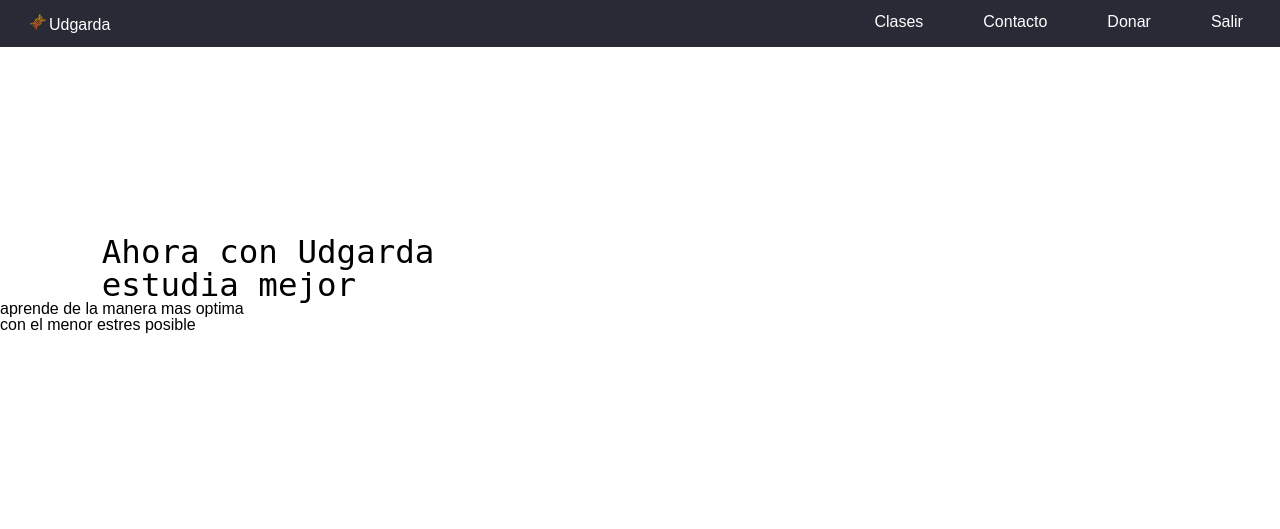
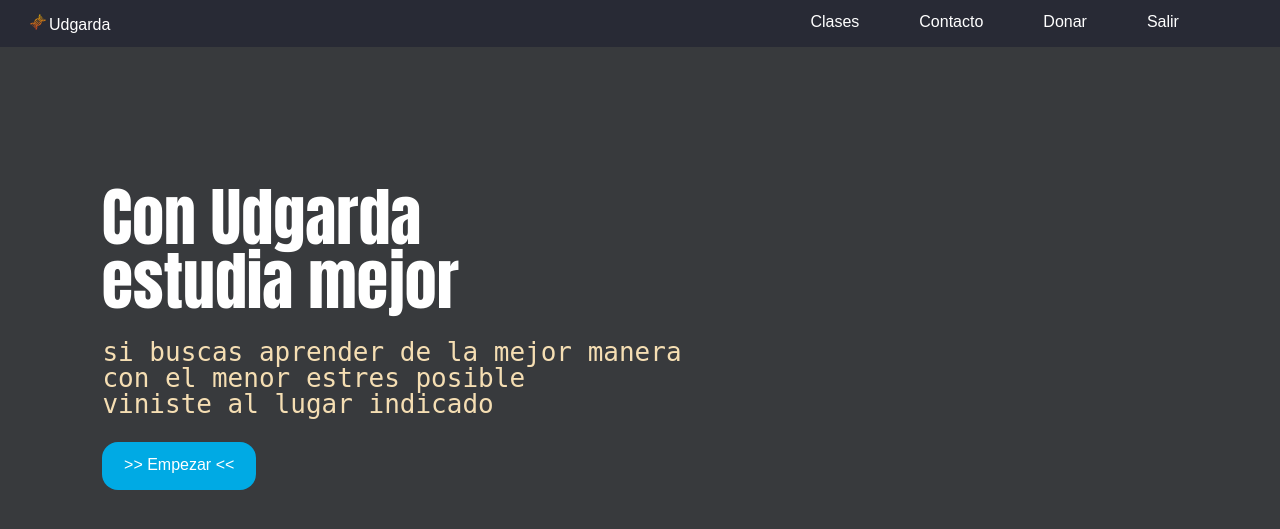
Before and after one commit to tomiivazqueznwn12/my_page, a Django app: page / in a window 1280 px wide. Shown: the top 529 px of the page. Run offline with Django 4.2, Linux system fonts and the light colour scheme; a user stored in the database is signed in.

Commit message:
boton de clases hecho

```diff
--- a/mypage/mypage/urls.py
+++ b/mypage/mypage/urls.py
@@ -26,4 +26,5 @@ urlpatterns = [
     path("login/", LoginView.as_view(), name="login"),
     path("signup/", user_views.SignUpView.as_view(),name="signup"),
     path("logout/",user_views.logout_view,name="logout"),
+    path("/clases",user_views.redirect_to,name="clases")
 ]
--- a/mypage/users/static/login/style.css
+++ b/mypage/users/static/login/style.css
@@ -5,7 +5,7 @@
 }
 body{
     font-family: Arial, Helvetica, sans-serif;
-    /*background: rgb(56,58,61);*/
+    background: rgb(56,58,61);
 }
 a {
     text-decoration: none;
--- a/mypage/users/static/style.css
+++ b/mypage/users/static/style.css
@@ -5,7 +5,7 @@
 }
 body{
     font-family: Arial, Helvetica, sans-serif;
-    /*background: rgb(56,58,61);*/
+    background: rgb(56,58,61);
 }
 
 
@@ -19,6 +19,7 @@ body{
 .nav-bar ul li {
 
     float: left;
+    height: 70%;
 }
 
 .nav-bar ul{
@@ -30,7 +31,7 @@ body{
 }
 
 .a{
-    padding-right: 55%;
+    padding-right: 50%;
 }
 
 
@@ -59,8 +60,47 @@ h2 {
 
 .home-mesage h2{
     text-align:left;
-    margin-top: 14%;
+    margin-top: 10%;
     margin-left: 6%;
+    font-family:Impact, Haettenschweiler, 'Arial Narrow Bold', sans-serif;
+    font-size: 4em;
+    color: white;
+}
+.home-mesage h3{
+    text-align:left;
+    margin-top: 2%;
+    margin-left: 8%;
     font-family:monospace;
-    font-size: 2.5em;
+    font-weight:300;
+    font-size: 2em;
+    color:wheat;
 }
+
+.initlearn {
+    margin-left: 8%;
+    margin-top: 2%;
+    width: 12%;
+    height: 3rem;
+    border-radius: 16px;
+    border:none;
+    overflow: hidden;
+    padding: 0 2px;
+    font-size: 1rem;
+    position: relative;
+}
+
+.initlearn > a{
+    color: white;
+    text-decoration: none;
+    position: absolute;
+    inset: 0;
+    background: #00aae4;
+    text-align: center;
+    line-height: 290%;
+
+}
+
+.initlearn > a:hover {
+    background: #00befd;
+    cursor: pointer;
+}
--- /dev/null
+++ b/mypage/users/templates/users/clases.html
@@ -0,0 +1 @@
+Hola
--- a/mypage/users/templates/users/home.html
+++ b/mypage/users/templates/users/home.html
@@ -18,8 +18,13 @@
     </nav>
     <h2 class="a"></h2>
     <div class="home-mesage">
-        <h2>Ahora con Udgarda<br>estudia mejor</h2>
-        <h3>aprende de la manera mas optima<br>con el menor estres posible</h3>
+        <h2>Con Udgarda<br>estudia mejor</h2>
+        <h3>si buscas aprender de la mejor manera<br>con el menor estres posible<br>viniste al lugar indicado</h3>
     </div>
 
+    <div class="initlearn">
+        <a href="{%url 'clases'%}"> >> Empezar <<</a>
+    </div>
+
+
 {% endblock %}
--- a/mypage/users/views.py
+++ b/mypage/users/views.py
@@ -14,6 +14,10 @@ from .models import Profile
 @login_required(login_url="login/")
 def hello(request):
     return render(request,"users/home.html",context={"user":request.user})
+
+@login_required(login_url="login/")
+def redirect_to(request):
+    return render(request,"users/clases.html",context={"user":request.user})
 
 class LoginView(LoginView):
     template_name = "users/login.html"
```
Also changed, not shown: mypage/db.sqlite3.
